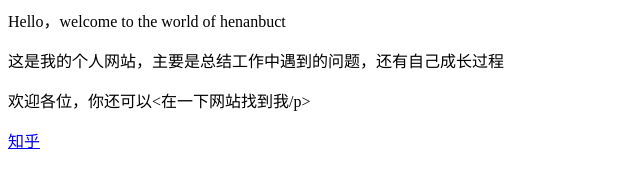
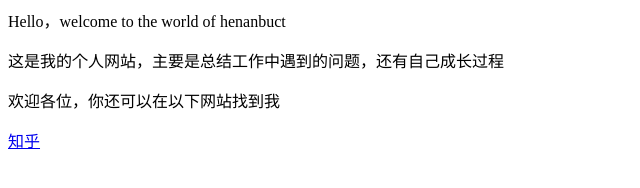
Before and after one commit to henanbuct/henanbuct.github.io, a plain HTML site: page index.html in a window 1280 px wide. Shown: the full height of the page, 0-640 px from the left. Drawn offline with Linux system fonts and the light colour scheme.

Commit message:
Update index.html

```diff
--- a/index.html
+++ b/index.html
@@ -1,4 +1,4 @@
 <p>Hello，welcome to the world of henanbuct</p>
 <p>这是我的个人网站，主要是总结工作中遇到的问题，还有自己成长过程</p>
-<p>欢迎各位，你还可以<在一下网站找到我/p>
+<p>欢迎各位，你还可以在以下网站找到我</p>
   <p><a href="https://www.zhihu.com/people/www.henanbuct.com">知乎</a></p>
```
